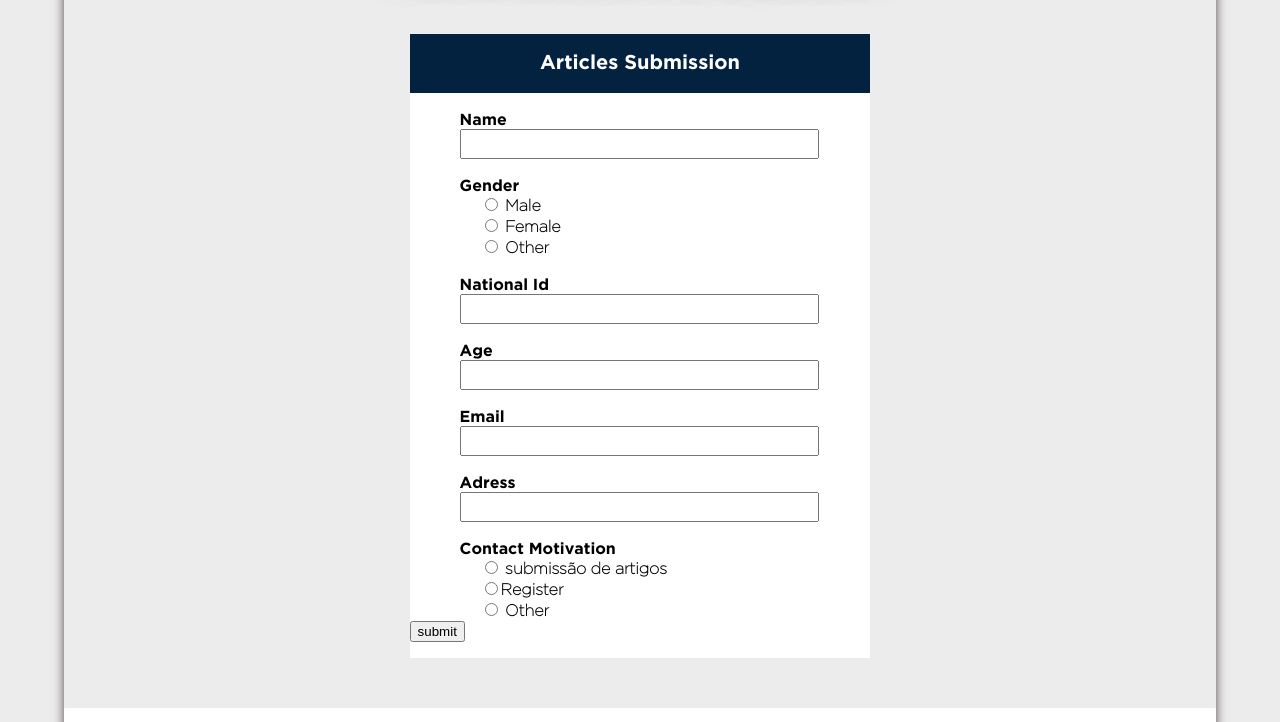
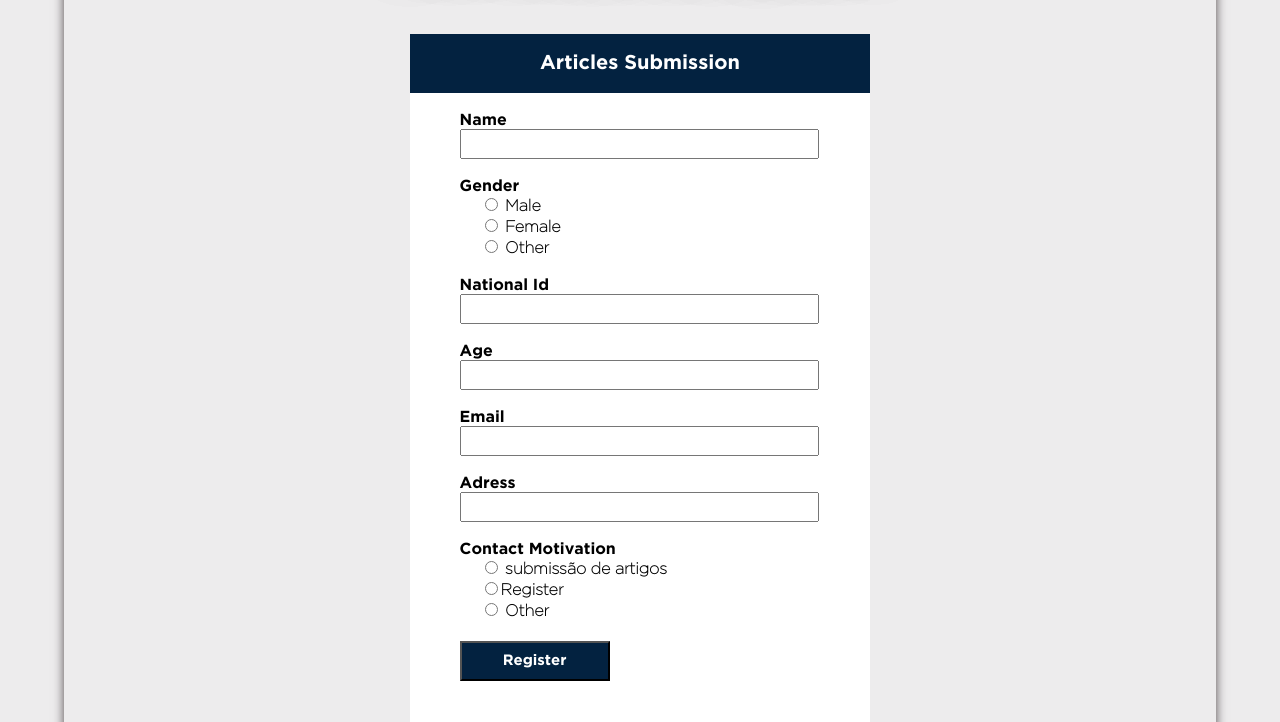
Before and after one commit to henrydays/henrydays.github.io, a plain HTML site: page articles.html in a window 1280 px wide. Shown: the part 216-938 px from the top of the page. Drawn offline with Linux system fonts and the light colour scheme.

Commit message:
another fix

```diff
--- a/articles.html
+++ b/articles.html
@@ -91,7 +91,9 @@
 </div>
 
 
-  <button id="submit">submit</button>
+  <button id="submit">Register</button>
+
+
 </form>
 
   </div>
--- a/styles/main.scss
+++ b/styles/main.scss
@@ -872,6 +872,21 @@ color: white;
 
     .form-div
     {
+            #submit
+        {
+            background-color:#032240;
+            width:150px;
+            height:40px;
+            border-style: solid transparent;
+            margin-left:50px;
+            margin-top:20px;
+            color:white;
+            font-family:GothamBold;
+            font-size:15px;
+
+            margin-bottom:40px;
+        }
+
         min-width:300px;
         h4
         {
```
Also changed, not shown: styles/main.css, 1 other file.
